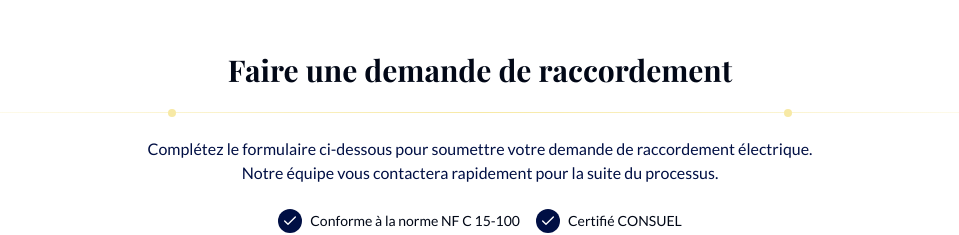
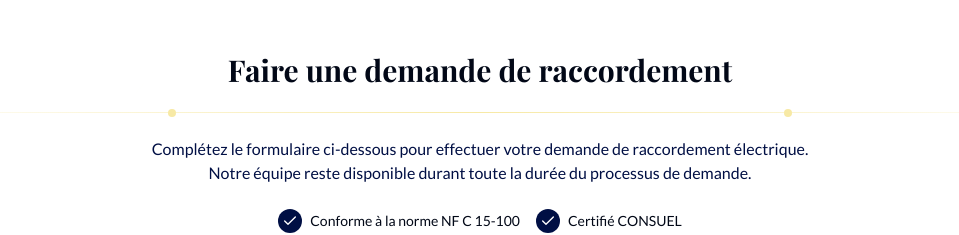
Before and after one commit to lezdoors/racco-service-lovable, a React (Vite) app: page / in a window 1280 px wide. Shown: the part 1880-2115 px from the top of the page, without its empty margins (160-1119 px from the left). Built offline with nearby package versions, Linux system fonts and the light colour scheme.

Commit message:
Visual edit in Lovable
Edited UI in Lovable

```diff
--- a/src/pages/Index.tsx
+++ b/src/pages/Index.tsx
@@ -136,10 +136,7 @@ en France pour toutes demandes de raccordement Enedis</h2>
           <div className="text-center mb-12">
             <h2 className="text-2xl md:text-3xl font-playfair font-bold mb-4">Faire une demande de raccordement</h2>
             <div className="french-divider my-6"></div>
-            <p className="text-france-navy max-w-2xl mx-auto">
-              Complétez le formulaire ci-dessous pour soumettre votre demande de raccordement électrique.
-              Notre équipe vous contactera rapidement pour la suite du processus.
-            </p>
+            <p className="text-france-navy max-w-2xl mx-auto">Complétez le formulaire ci-dessous pour effectuer votre demande de raccordement électrique. Notre équipe reste disponible durant toute la durée du processus de demande.</p>
             <div className="flex justify-center my-6 space-x-4">
               <div className="flex items-center">
                 <div className="p-1 bg-france-navy rounded-full mr-2">
```
